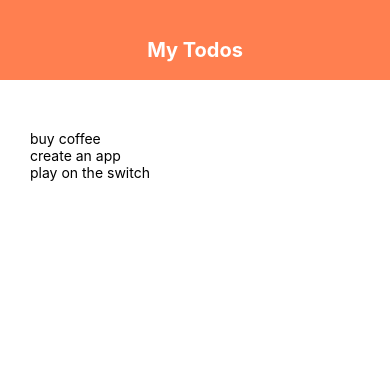
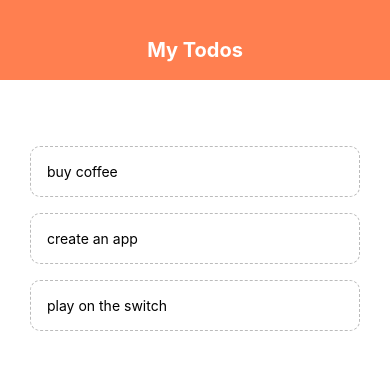
Before and after one commit to SUYASH15012001/native1, a React Native app: screen / in a window 390 px wide. Shown: the top 370 px of the page. Built offline with nearby package versions, Linux system fonts and the light colour scheme.

Commit message:
todoPart2

```diff
--- a/App.js
+++ b/App.js
@@ -1,6 +1,7 @@
 import React, { useState } from 'react';
 import { StyleSheet, Text, View, FlatList } from 'react-native';
 import Header from './components/Header';
+import TodoItem from './components/TodoItem';
 
 export default function App() {
 
@@ -11,6 +12,12 @@
     { text: 'play on the switch', key: '3' }
   ]);
 
+  const pressHandler = key => {
+    setTodos((prevTodos) => {
+      return prevTodos.filter(todo=> todo.key !== key)
+    })
+  }
+
   return (
     <View style={styles.container}>
       <Header/>
@@ -19,7 +26,7 @@
           <FlatList
             data={todos}
             renderItem={({item}) => (
-              <Text>{item.text}</Text>
+              <TodoItem item={item} pressHandler={pressHandler}/>
             )}
           />
         </View>
--- /dev/null
+++ b/components/TodoItem.js
@@ -0,0 +1,27 @@
+import React from 'react'
+import { StyleSheet, Text, TouchableOpacity } from 'react-native'
+
+const TodoItem = (props) => {
+
+    const { item, pressHandler } = props;
+    return (
+        <TouchableOpacity onPress={() => pressHandler(item.key)}>
+            <Text style={styles.item}>
+                {item.text}
+            </Text>
+        </TouchableOpacity>
+    )
+}
+
+export default TodoItem
+
+const styles = StyleSheet.create({
+    item: {
+        padding: 16,
+        marginTop: 16,
+        borderColor: '#bbb',
+        borderWidth: 1,
+        borderStyle: 'dashed',
+        borderRadius: 10
+    }
+})
```
